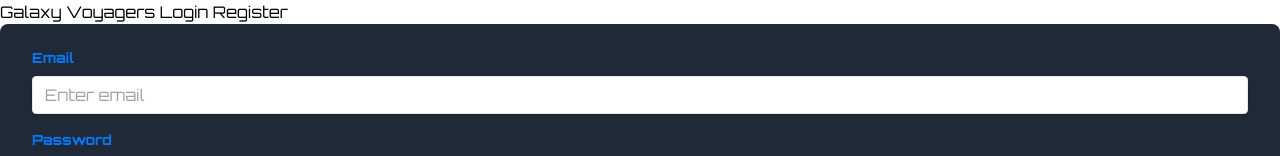
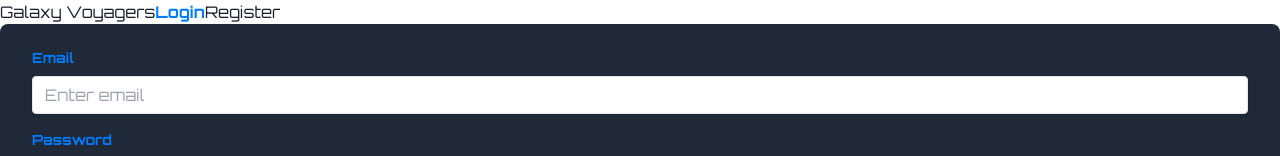
Before and after one commit to kabradshaw1/next-story, a Next.js app: page /login in a window 1280 px wide. Shown: the top 156 px of the page. Built offline with nearby package versions, Linux system fonts and the light colour scheme.

Commit message:
working on tutorial

```diff
--- a/app/globals.css
+++ b/app/globals.css
@@ -23,3 +23,15 @@ html, body {
 .label {
   @apply block text-custom-blue text-sm font-bold mb-2;
 }
+
+.font-bold {
+  font-weight: bold;
+}
+
+.custom-blue {
+  color: #007bff; /* Specify the exact color you want */
+}
+
+.dark-gray {
+  color: #1a202c;
+}
--- a/component/Header/Header.tsx
+++ b/component/Header/Header.tsx
@@ -4,14 +4,22 @@ import { usePathname } from "next/navigation";
 import React from "react";
 
 export default function Header() {
+  const pathname = usePathname();
 
-  const pathname = usePathname() || '';
+  // Helper function to determine if the link is active
+  const isActive = (path: string) => pathname === path;
 
   return (
     <header>
-      <Link className={pathname.startsWith('/') ? 'font-bold custom-blue' : 'dark-gray'} href={"/"}>Galaxy Voyagers </Link>
-      <Link className={pathname.startsWith('/login') ? 'font-bold custom-blue' : 'dark-gray'}href={"/login"}>Login </Link>
-      <Link className={pathname.startsWith('/register') ? 'font-bold custom-blue' : 'dark-gray'} href={"/register"}>Register </Link>
+      <Link className={isActive('/') ? 'font-bold custom-blue' : 'dark-gray'} href="/">
+        Galaxy Voyagers
+      </Link>
+      <Link className={isActive('/login') ? 'font-bold custom-blue' : 'dark-gray'} href="/login">
+        Login
+      </Link>
+      <Link className={isActive('/register') ? 'font-bold custom-blue' : 'dark-gray'} href="/register">
+        Register
+      </Link>
     </header>
-  )
+  );
 }
--- a/utils/client.ts
+++ b/utils/client.ts
@@ -3,7 +3,7 @@ import { setContext } from '@apollo/client/link/context';
 import store from '../store';
 
 const httpLink = createHttpLink({
-  uri: `${process.env.REACT_APP_EX_API_URL}/graphql`,
+  uri: `${process.env.NEXT_APP_EX_API_URL}/graphql`,
 });
 
 const authLink = setContext((_, { headers }) => {
```
